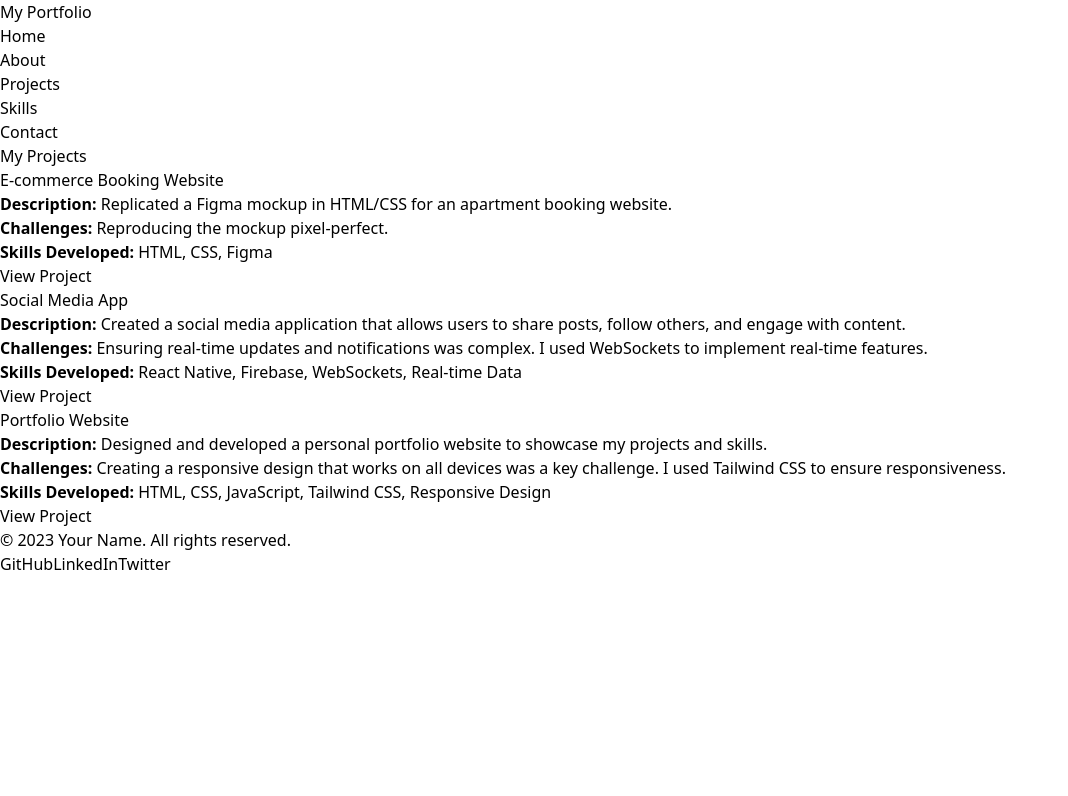
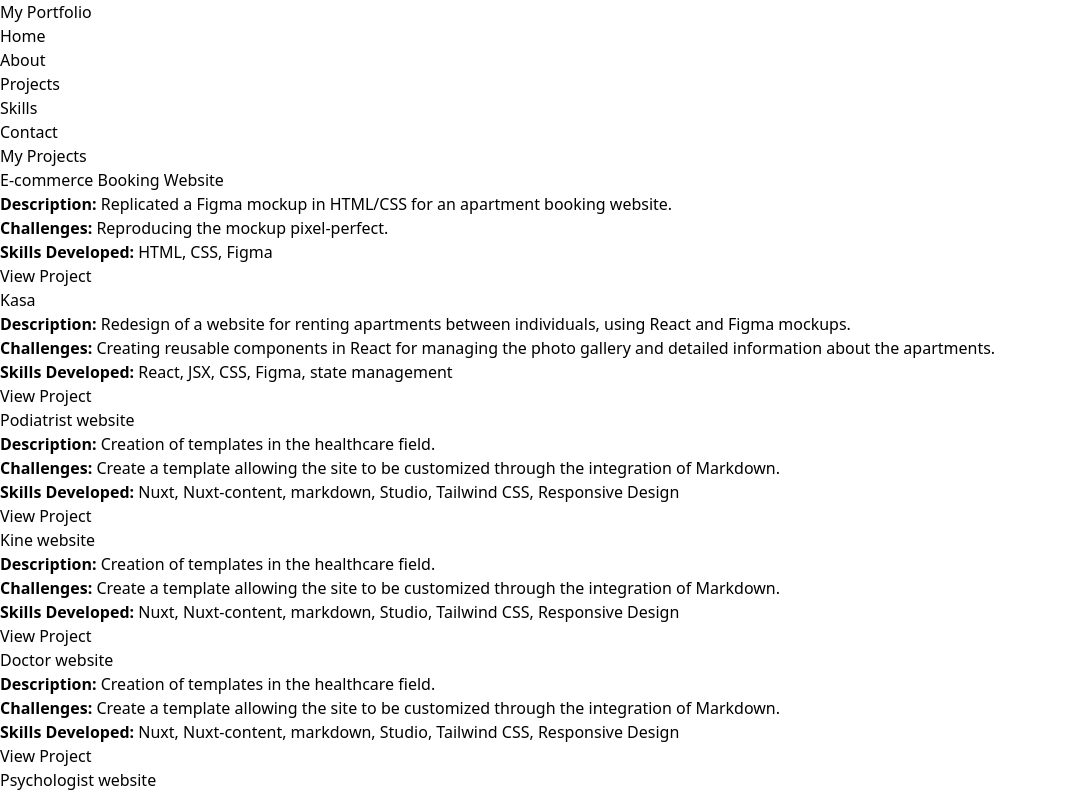
Before and after one commit to CarolinaDelerue/portfolio-react, a React (Vite) app: page /projects in a window 1280 px wide. Shown: the top 796 px of the page, without its empty margins (0-1068 px from the left). Built offline with nearby package versions, Linux system fonts and the light colour scheme.

Commit message:
update(projects) : add projects links

```diff
--- a/src/components/CardHome.tsx
+++ b/src/components/CardHome.tsx
@@ -2,16 +2,16 @@ import React from 'react';
 import { useNavigate } from 'react-router-dom';
 
 const CardHome = ({ title, description, imageSrc, link }) => {
-  const navigate = useNavigate(); // Initialiser le hook useNavigate
+  const navigate = useNavigate();
 
   const handleClick = () => {
-    navigate(link); // Rediriger vers le lien sans recharger la page
+    navigate(link);
   };
 
   return (
     <div
       onClick={handleClick}
-      className="flex flex-col items-center max-w-xs p-6 transition-transform duration-300 bg-gray-900 shadow-lg cursor-pointer rounded-3xl hover:scale-105"
+      className="flex flex-col items-center w-full h-64 max-w-md p-6 transition-transform duration-300 bg-gray-900 shadow-lg cursor-pointer rounded-3xl hover:scale-105"
     >
       <h3 className="text-xl font-semibold text-white">{title}</h3>
       {description && (
--- a/src/pages/Home.tsx
+++ b/src/pages/Home.tsx
@@ -3,8 +3,9 @@ import CardHome from '../components/CardHome';
 
 const Home = () => {
     return (
-        <div className="container p-4 mx-auto">
+        <div className="container mx-auto mt-12">
             <div className="grid grid-cols-1 gap-6 md:grid-cols-2 lg:grid-cols-3">
+
                 <CardHome
                     title="My skills"
                     description="Tools I enjoy Using"
@@ -22,6 +23,12 @@ const Home = () => {
                     imageSrc="/assets/skillsAsset.png"
                     link="/about"
                 />
+                <CardHome
+                    title="Contact"
+                    description="Selected personal or in-house projects"
+                    imageSrc="/assets/skillsAsset.png"
+                    link="/about"
+                />
             </div>
         </div>
     );
--- a/src/pages/Projects.tsx
+++ b/src/pages/Projects.tsx
@@ -11,18 +11,46 @@ const Projects = () => {
       link: 'https://booki-webapp.netlify.app',
     },
     {
-      title: 'Social Media App',
-      description: 'Created a social media application that allows users to share posts, follow others, and engage with content.',
-      challenges: 'Ensuring real-time updates and notifications was complex. I used WebSockets to implement real-time features.',
-      skills: 'React Native, Firebase, WebSockets, Real-time Data',
-      link: 'https://github.com/yourusername/social-media-app',
+      title: 'Kasa',
+      description: 'Redesign of a website for renting apartments between individuals, using React and Figma mockups.',
+      challenges: 'Creating reusable components in React for managing the photo gallery and detailed information about the apartments.',
+      skills: 'React, JSX, CSS, Figma, state management',
+      link: 'https://kasa-cd.netlify.app/',
     },
     {
-      title: 'Portfolio Website',
-      description: 'Designed and developed a personal portfolio website to showcase my projects and skills.',
-      challenges: 'Creating a responsive design that works on all devices was a key challenge. I used Tailwind CSS to ensure responsiveness.',
-      skills: 'HTML, CSS, JavaScript, Tailwind CSS, Responsive Design',
-      link: 'https://github.com/yourusername/portfolio-website',
+      title: 'Podiatrist website',
+      description: 'Creation of templates in the healthcare field.',
+      challenges: 'Create a template allowing the site to be customized through the integration of Markdown.',
+      skills: 'Nuxt, Nuxt-content, markdown, Studio, Tailwind CSS, Responsive Design',
+      link: 'https://podiatrist.nuxt.space/',
+    },
+    {
+      title: 'Kine website',
+      description: 'Creation of templates in the healthcare field.',
+      challenges: 'Create a template allowing the site to be customized through the integration of Markdown.',
+      skills: 'Nuxt, Nuxt-content, markdown, Studio, Tailwind CSS, Responsive Design',
+      link: 'https://kine.nuxt.space/',
+    },
+    {
+      title: 'Doctor website',
+      description: 'Creation of templates in the healthcare field.',
+      challenges: 'Create a template allowing the site to be customized through the integration of Markdown.',
+      skills: 'Nuxt, Nuxt-content, markdown, Studio, Tailwind CSS, Responsive Design',
+      link: 'https://doctor.nuxt.space/',
+    },
+    {
+      title: 'Psychologist website',
+      description: 'Creation of templates in the healthcare field.',
+      challenges: 'Create a template allowing the site to be customized through the integration of Markdown.',
+      skills: 'Nuxt, Nuxt-content, markdown, Studio, Tailwind CSS, Responsive Design',
+      link: 'https://psychologist.nuxt.space/',
+    },
+    {
+      title: 'NuxtShip',
+      description: 'Creation of an e-commerce website.',
+      challenges: 'Creation of an e-commerce template with Nuxt Content.',
+      skills: 'Nuxt, Nuxt-content, markdown, Tailwind CSS, Responsive Design',
+      link: 'https://nuxtship.vercel.app/',
     },
   ];
 
```
